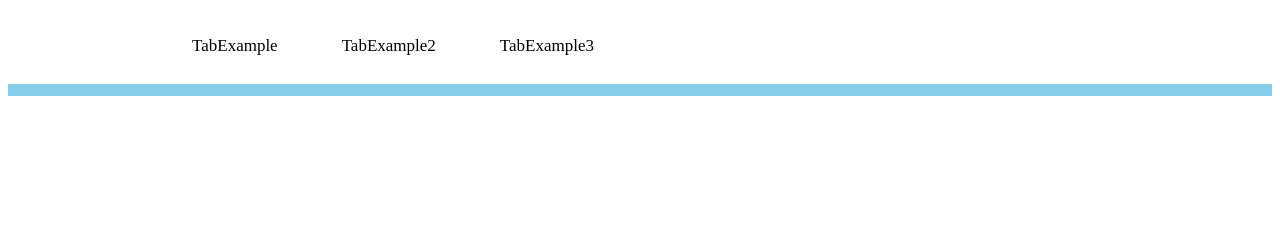
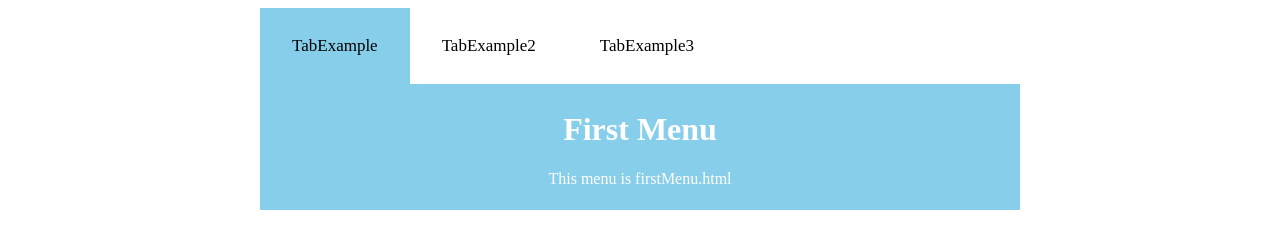
Before and after one commit to Dasom1008/myProject, a plain HTML site: page tab/tab-Training/training-tab.html in a window 1280 px wide. Drawn offline with nearby package versions, Linux system fonts and the light colour scheme; a web font is replaced by a local one.

Commit message:
train tam menu

```diff
--- a/tab/example/tab-style.css
+++ b/tab/example/tab-style.css
@@ -6,7 +6,7 @@
 }
 
 .container{
-    width: 960px;
+    width: 760px;
     margin: 0 auto;
     text-align: center;
 }
--- /dev/null
+++ b/tab/tab-Training/menu1.html
@@ -0,0 +1,14 @@
+<!DOCTYPE html>
+<html lang="kr">
+<head>
+    <meta charset="UTF-8">
+    <meta http-equiv="X-UA-Compatible" content="IE=edge">
+    <meta name="viewport" content="width=device-width, initial-scale=1.0">
+    <title>Document</title>
+</head>
+<body>
+    <h1> First Menu </h1>
+    <p> This menu is firstMenu.html</p>
+
+</body>
+</html>
--- a/tab/tab-Training/train.css
+++ b/tab/tab-Training/train.css
@@ -5,13 +5,13 @@
     font-style: normal;
 }
 
-.container{
-    width: 960px;
+.menu-container{
+    width: 760px;
     margin: 0 auto;
     text-align: center;
 }
 
-.tab{
+.menu{
     list-style: none;
     margin: 0 auto;
     padding: 0;
@@ -24,9 +24,10 @@
     padding: 6px 12px;
     color: #fff;
     font-family: 'LeferiPoint-BlackA';
+    text-align: center;
 }
 
-a{
+.sub-menu a{
     display: inline-block;
     color: #000;
     text-align: center;
@@ -37,7 +38,7 @@ a{
     text-decoration: none;
 }
 
-li{
+.sub-menu{
     float: left;
     display: inline-block;
     color: black;
--- a/tab/tab-Training/training-tab.html
+++ b/tab/tab-Training/training-tab.html
@@ -10,7 +10,7 @@
 
     <script>
         $(function(){
-            $(".tabmenu").click(function(){
+            $(".sub-menu").click(function(){
                 var activeTab = $(this).attr("data-tab");
 
                 $("li").css("background-color", "white");
@@ -20,29 +20,34 @@
                     type : "GET",
                     url : activeTab + ".html",
                     dataType : "html",
-
-                })
-
-
-            })
-        })
+                    error:function(){
+                        alert("통신실패!!");
+                    },
+                    success:function(data){
+                        $("#menuContent").html(data);
+                    },
+                });
+            });
+            $("#default").click();
+        });
     </script>
 </head>
 <body>
 
-    <div class="container">
-        <ul class="tab">
-            <li data-tab="menu1" class="tabmenu" id="default">
+    <div class="menu-container" style="width: 760px;">
+        <ul class="menu">
+            <li data-tab="menu1" class="sub-menu" id="default">
                 <a href="#">TabExample</a>
             </li>
-            <li data-tab="menu2" class="tabmenu">
+            <li data-tab="menu2" class="sub-menu">
                 <a href="#">TabExample2</a>
             </li>
-            <li data-tab="menu3" class="tabmenu" i>
+            <li data-tab="menu3" class="sub-menu">
                 <a href="#">TabExample3</a>
             </li>
         </ul>
+        <div id="menuContent"></div>
     </div>
-    <div id="menuContent"></div>
+
 </body>
 </html>
```
Also changed, not shown: tab/tab-Training/menu2.html (added, +16 -0 lines), tab/tab-Training/menu3.html (added, +17 -0 lines).
